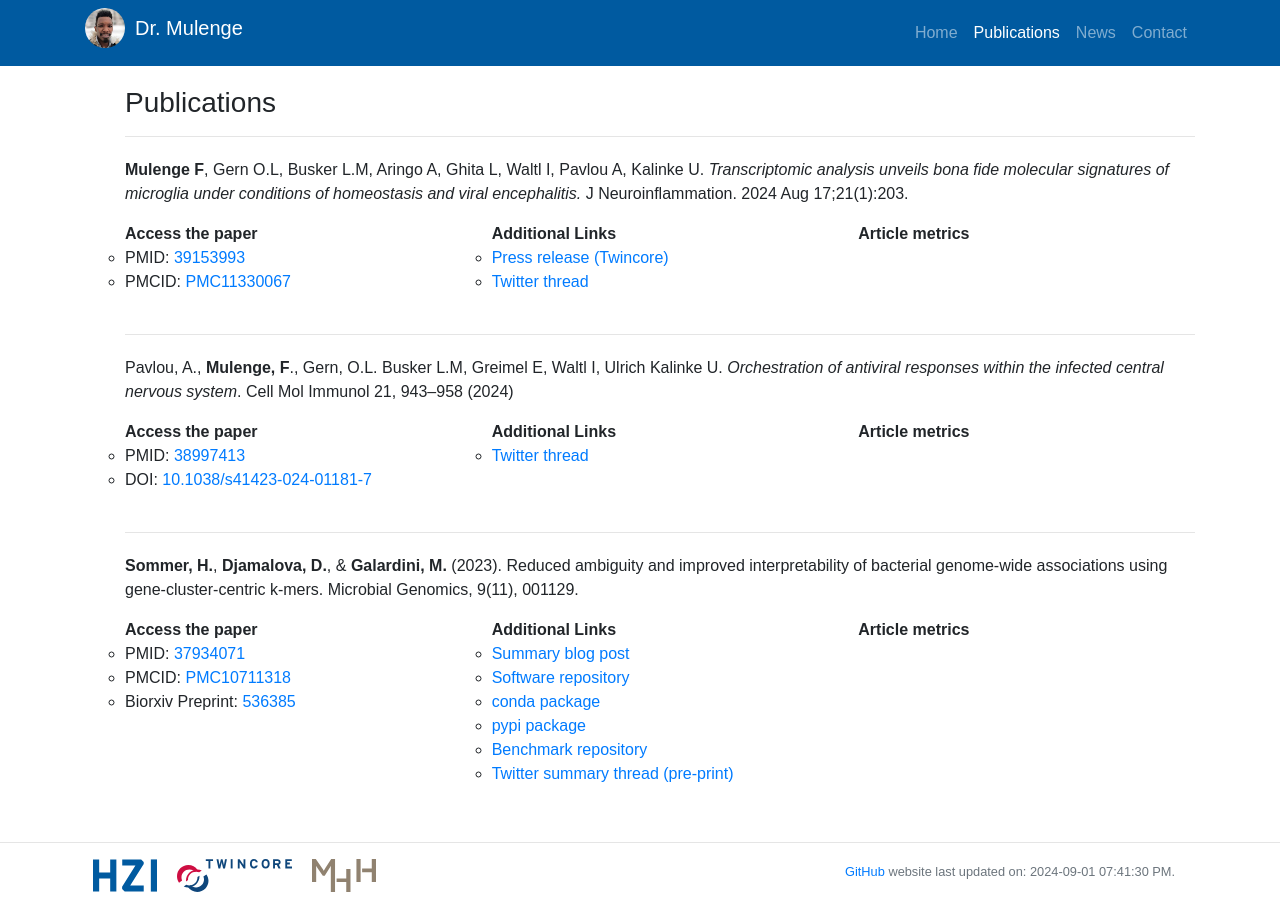
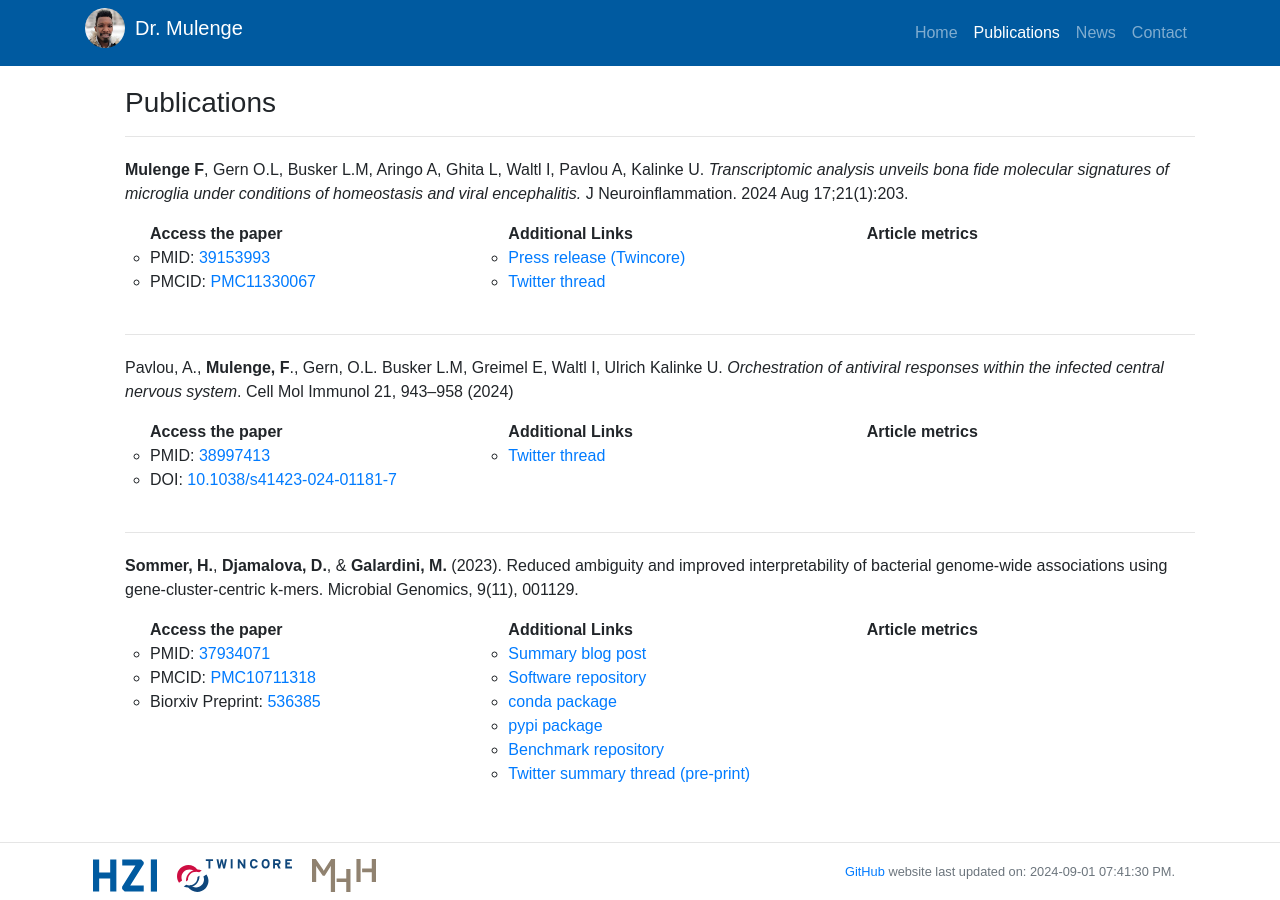
Before and after one commit to fmulenge/fmulenge.github.io, a Jekyll site: the page built from publications/index.html, in a window 1280 px wide. Built offline with Jekyll 4.4.1, drawn with Linux system fonts in a browser that asks for light colours; comment, search, counter and statistics services are not loaded.

Commit message:
Update index.html

```diff
--- a/publications/index.html
+++ b/publications/index.html
@@ -19,8 +19,8 @@
 	<ul class="col">
 	        <!--div style="font-size: 100%; font-weight: bolder !important; width: 100%">{{ publication.title | markdownify }}</div> -->
 		<div>{{ publication.citation | markdownify }}</div>
-	<div class="row">
-		<div class="col-md-4">
+	<div class="row" style="margin-left:10px;">
+		<div class="col">
 			<strong>Access the paper</strong>
 			<!--PMID-->
 			{% if publication.pmid %}
```
